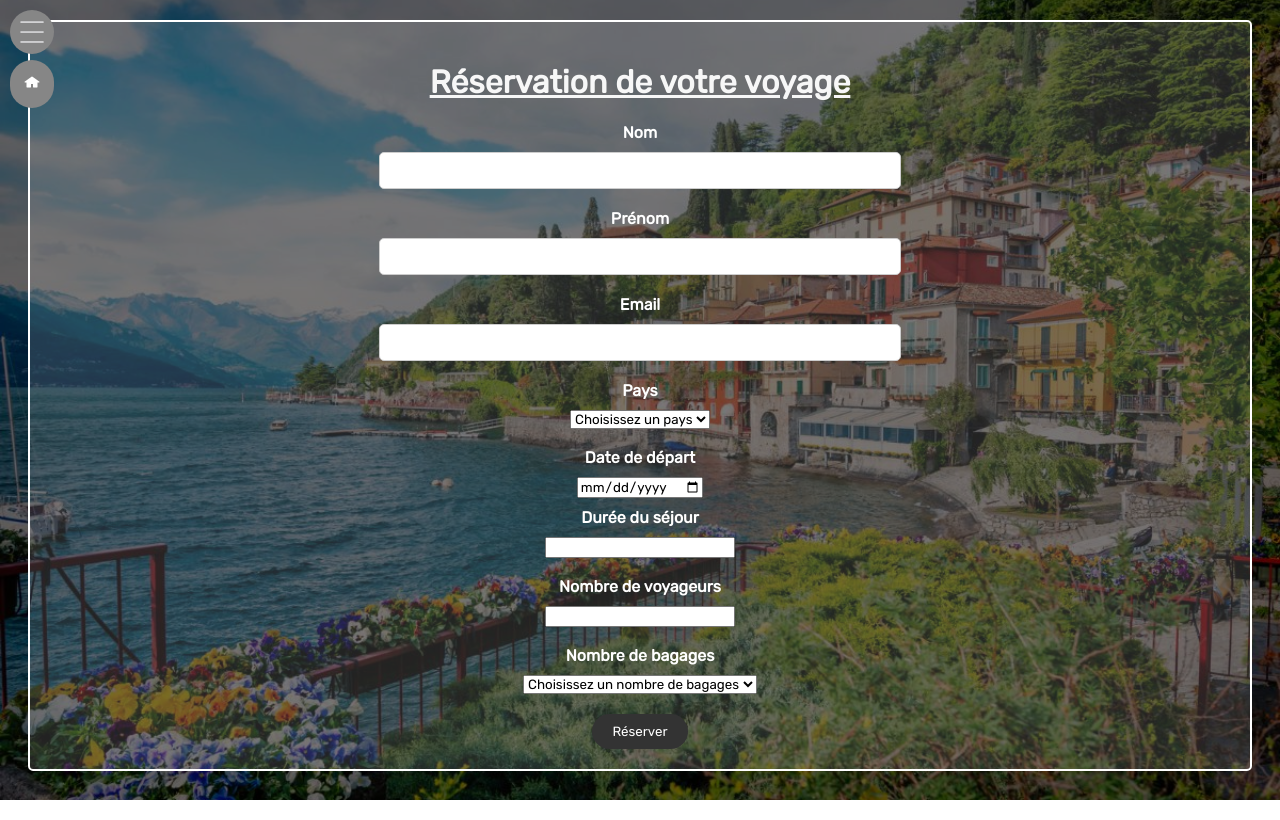
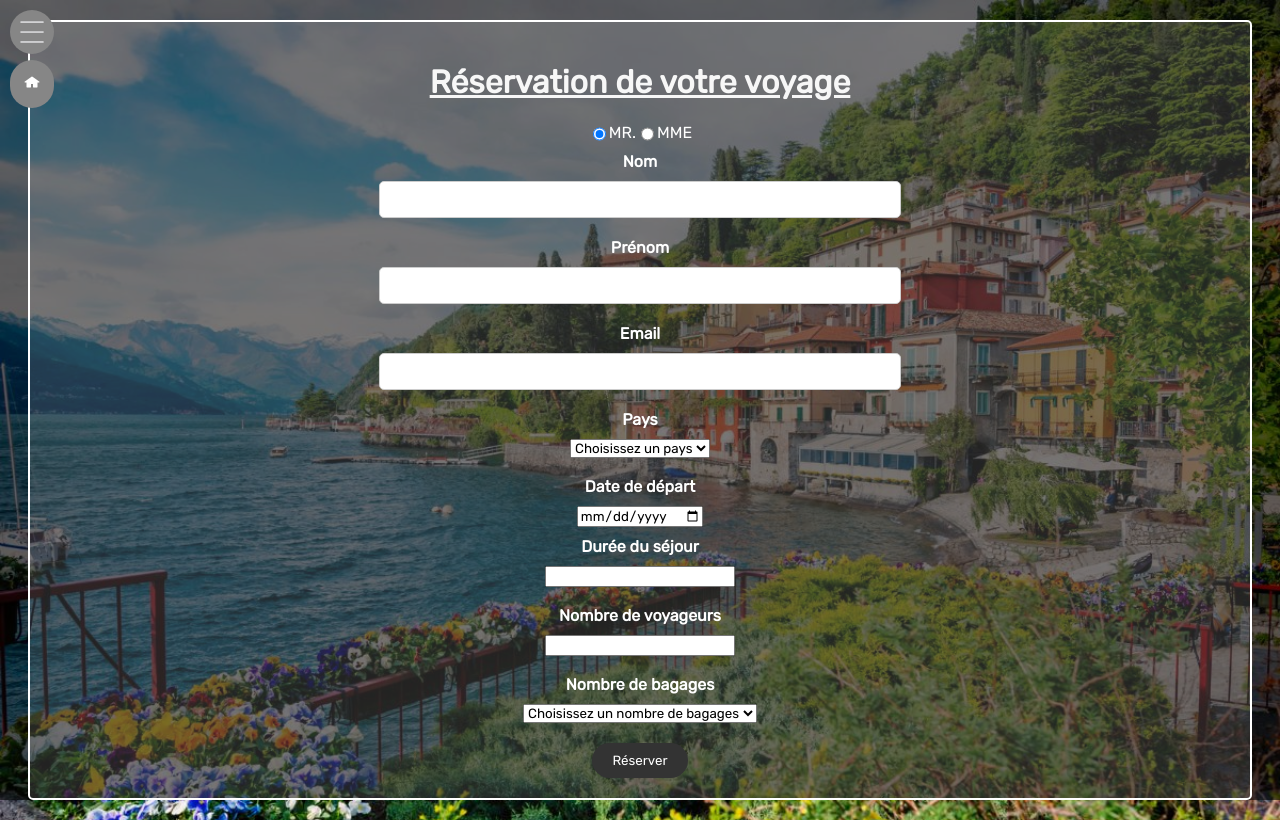
Before and after one commit to alex-paolo-CIR/projet-web, a PHP site: page /html/reservation.html in a window 1280 px wide. Run offline with PHP 8.4, Linux system fonts and the light colour scheme.

Commit message:
finitions
bouton genrre dans resa

```diff
--- a/html/reservation.html
+++ b/html/reservation.html
@@ -48,6 +48,10 @@
         </h1>
 
         <form id="resaform" method="post">
+          <div class ="genre"><input type="radio" name="sexz" value="homme" checked>MR.<br>
+          <input type="radio" name="sexz" value="femme">MME<br></div>
+
+
           <label id="resalabel" for="nom">Nom</label>
           <input type="text" name="nom" id="nom" required />
 
--- a/styles/style.css
+++ b/styles/style.css
@@ -158,6 +158,11 @@ label {
   display: block;
   margin-bottom: 10px;
   font-weight: bold;
+}
+
+.genre{
+  display:inline-flex;
+  margin-bottom: 10px;
 }
 
 input[type="text"],
```
